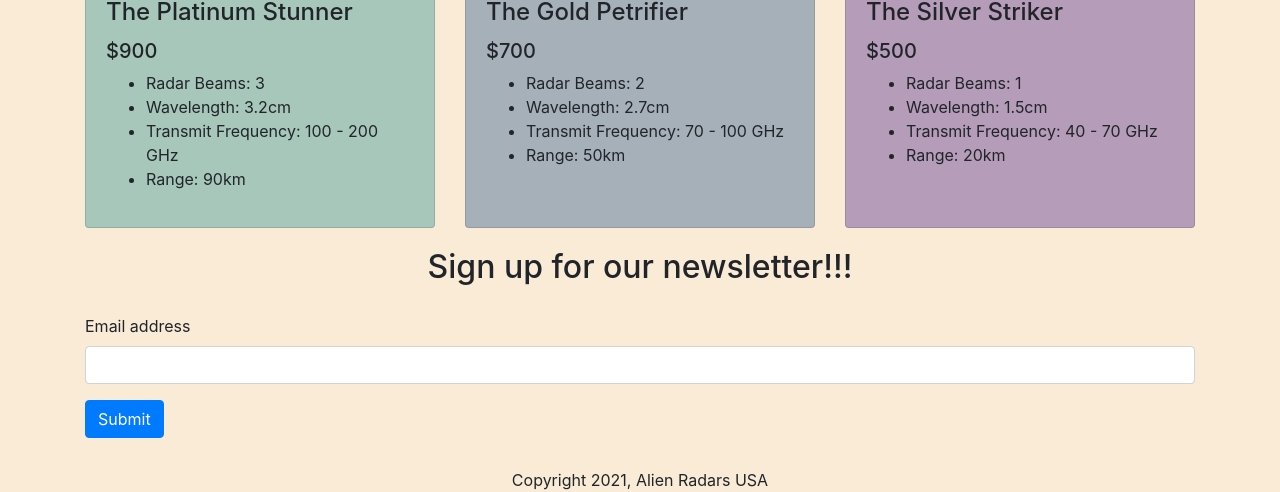
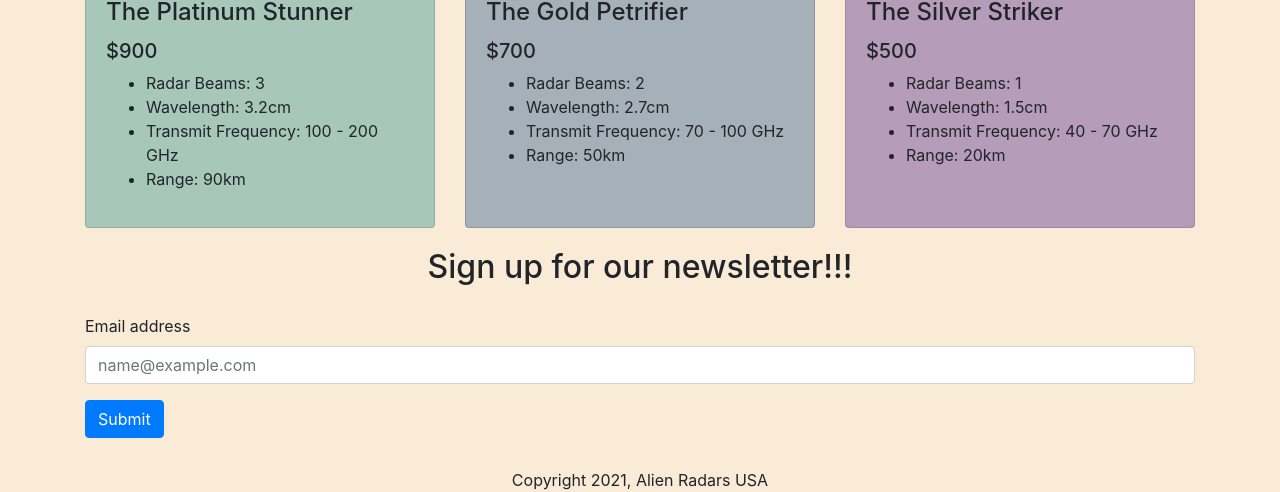
Before and after one commit to MaryKathryn0/product-landing-page, a plain HTML site: page index.html in a window 1280 px wide. Shown: the part 2172-2664 px from the top of the page. Drawn offline with nearby package versions, Linux system fonts and the light colour scheme.

Commit message:
added placeholder for input field

```diff
--- a/index.html
+++ b/index.html
@@ -130,7 +130,7 @@
             <form id="form">
                 <div class="form-group">
                     <label for="exampleInputEmail1">Email address</label>
-                    <input type="email" class="form-control" id="exampleInputEmail1" aria-describedby="emailHelp">
+                    <input type="email" class="form-control" id="email" placeholder="name@example.com" aria-describedby="emailHelp">
                 </div>
 
                 <button type="submit" class="btn btn-primary">Submit</button>
```
